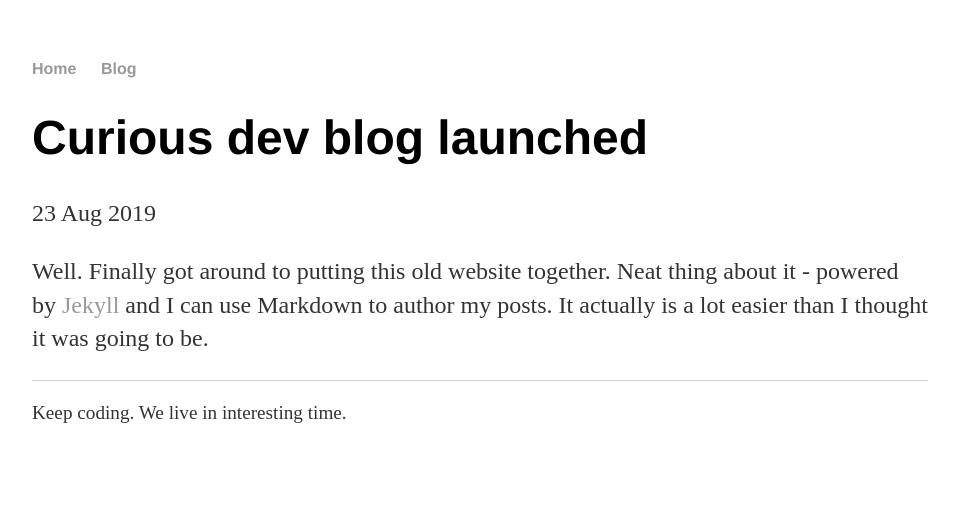
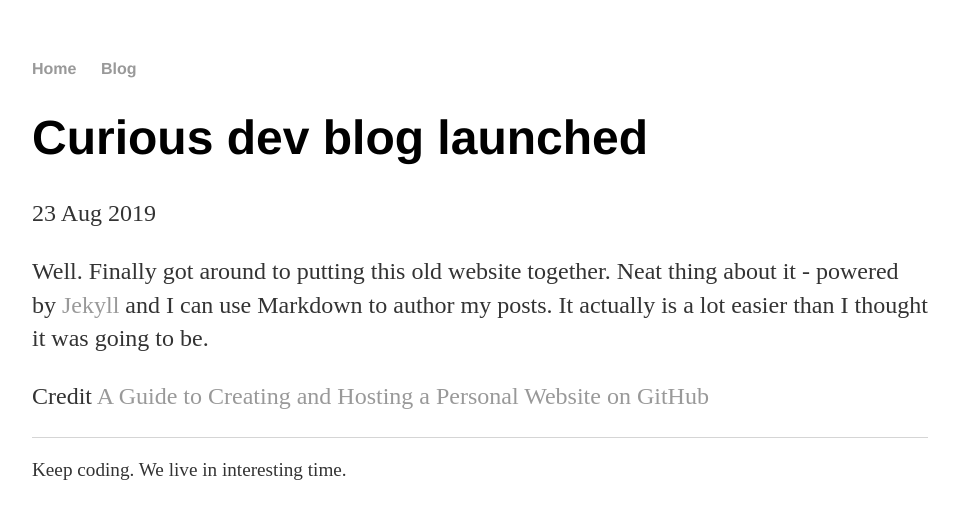
Before and after one commit to devsubhro/devsubhro.github.io, a Jekyll site: the page built from _posts/2019-08-23-blog-launched.md, in a window 1280 px wide. Shown: the top 519 px of the page, without its empty margins (160-1119 px from the left). Built offline with Jekyll 4.4.1, drawn with Linux system fonts in a browser that asks for light colours.

Commit message:
Update 2019-08-23-blog-launched.md
Added credit

```diff
--- a/_posts/2019-08-23-blog-launched.md
+++ b/_posts/2019-08-23-blog-launched.md
@@ -6,3 +6,6 @@ date: 2019-08-23
 
 Well. Finally got around to putting this old website together. Neat thing about it - powered by [Jekyll](http://jekyllrb.com)
 and I can use Markdown to author my posts. It actually is a lot easier than I thought it was going to be.
+
+Credit
+[A Guide to Creating and Hosting a Personal Website on GitHub](http://jmcglone.com/guides/github-pages/)
```
